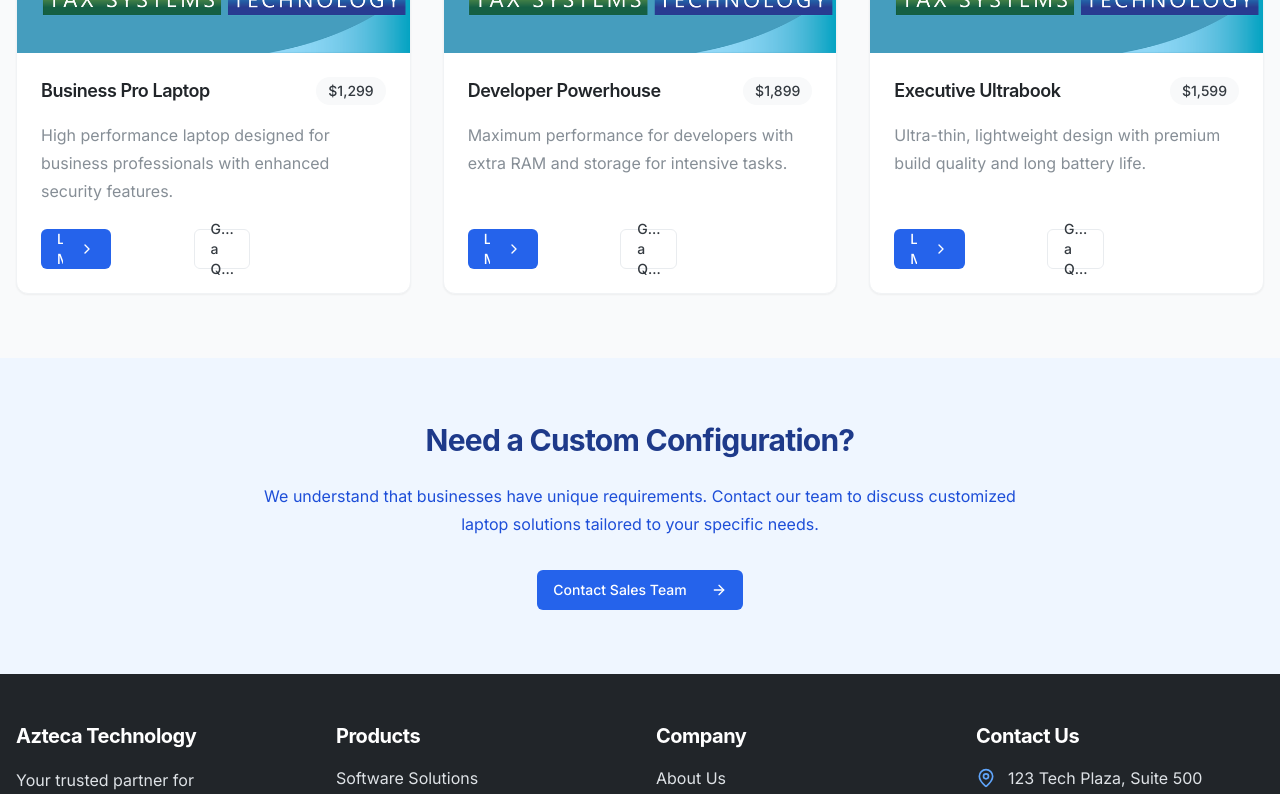
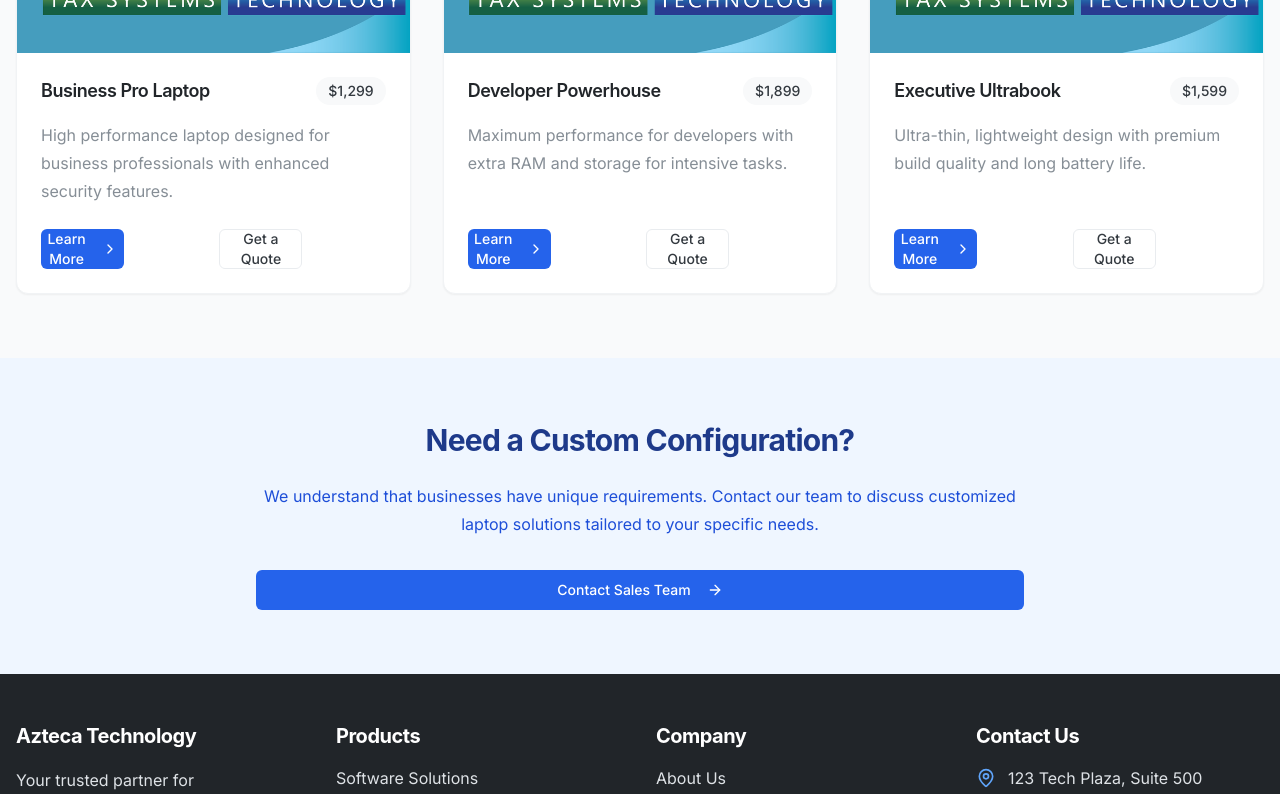
Before and after one commit to usernotindb/modern-azteca-reboot, a React (Vite) app: page /products/laptops in a window 1280 px wide. Shown: the part 1279-2073 px from the top of the page. Built offline with nearby package versions, Linux system fonts and the light colour scheme.

Commit message:
Fix: Product page button styling
Fixes the button styling issue on the products page.

```diff
--- a/src/components/home/ProductCard.tsx
+++ b/src/components/home/ProductCard.tsx
@@ -52,7 +52,7 @@ const ProductCard = ({ name, description, image, index }: ProductCardProps) => {
           href={`/products/${name.toLowerCase().replace(/\s+/g, '-')}`}
           variant="outline"
           className="w-full justify-center bg-blue-600 hover:bg-blue-700 text-white border-0 font-medium"
-          size="sm"
+          size="default"
         >
           Learn More
         </AnimatedButton>
--- a/src/components/products/ProductCard.tsx
+++ b/src/components/products/ProductCard.tsx
@@ -43,13 +43,14 @@ const ProductCard = ({
           {description}
         </p>
 
-        <div className="flex flex-col sm:flex-row gap-3">
+        <div className="flex flex-col sm:flex-row gap-3 mt-auto">
           <AnimatedButton
             href={`/products/${categorySlug}`}
             variant="default"
             className="w-full sm:w-1/2 justify-center bg-blue-600 hover:bg-blue-700 text-white font-medium"
             icon={<ChevronRight className="h-4 w-4" />}
             iconPosition="right"
+            size="default"
           >
             Learn More
           </AnimatedButton>
@@ -58,6 +59,7 @@ const ProductCard = ({
             href="/contact"
             variant="outline"
             className="w-full sm:w-1/2 justify-center border-aztec-200 text-aztec-800 hover:bg-accent-50 hover:text-accent-700 hover:border-accent-200 font-medium"
+            size="default"
           >
             Get a Quote
           </AnimatedButton>
--- a/src/components/ui/AnimatedButton.tsx
+++ b/src/components/ui/AnimatedButton.tsx
@@ -30,7 +30,7 @@ const AnimatedButton = ({
   withArrow = false
 }: AnimatedButtonProps) => {
   // Handle hover animation for arrow or icon
-  const rightIcon = withArrow ? <ArrowRight className="ml-2 h-4 w-4" /> : icon && iconPosition === 'right' ? icon : null;
+  const rightIcon = withArrow ? <ArrowRight className="h-4 w-4" /> : icon && iconPosition === 'right' ? icon : null;
   const leftIcon = icon && iconPosition === 'left' ? icon : null;
 
   const buttonContent = (
@@ -46,7 +46,7 @@ const AnimatedButton = ({
         </motion.span>
       )}
 
-      <span className="whitespace-normal text-ellipsis overflow-hidden">{children}</span>
+      <span className="whitespace-normal text-center">{children}</span>
 
       {rightIcon && (
         <motion.span
@@ -67,15 +67,15 @@ const AnimatedButton = ({
       <motion.div
         whileHover={{ scale: 1.02 }}
         whileTap={{ scale: 0.98 }}
-        className="inline-block"
+        className="inline-block w-full"
       >
         <Button
           asChild
           variant={variant}
           size={size}
-          className={cn("font-medium text-foreground flex items-center", className)}
+          className={cn("font-medium text-foreground flex items-center w-full", className)}
         >
-          <Link to={href} className="flex items-center w-full">
+          <Link to={href} className="flex items-center justify-center w-full">
             {buttonContent}
           </Link>
         </Button>
@@ -88,13 +88,13 @@ const AnimatedButton = ({
     <motion.div
       whileHover={{ scale: 1.02 }}
       whileTap={{ scale: 0.98 }}
-      className="inline-block"
+      className="inline-block w-full"
     >
       <Button
         variant={variant}
         size={size}
         onClick={onClick}
-        className={cn("font-medium text-foreground flex items-center", className)}
+        className={cn("font-medium text-foreground flex items-center justify-center w-full", className)}
       >
         {buttonContent}
       </Button>
```
